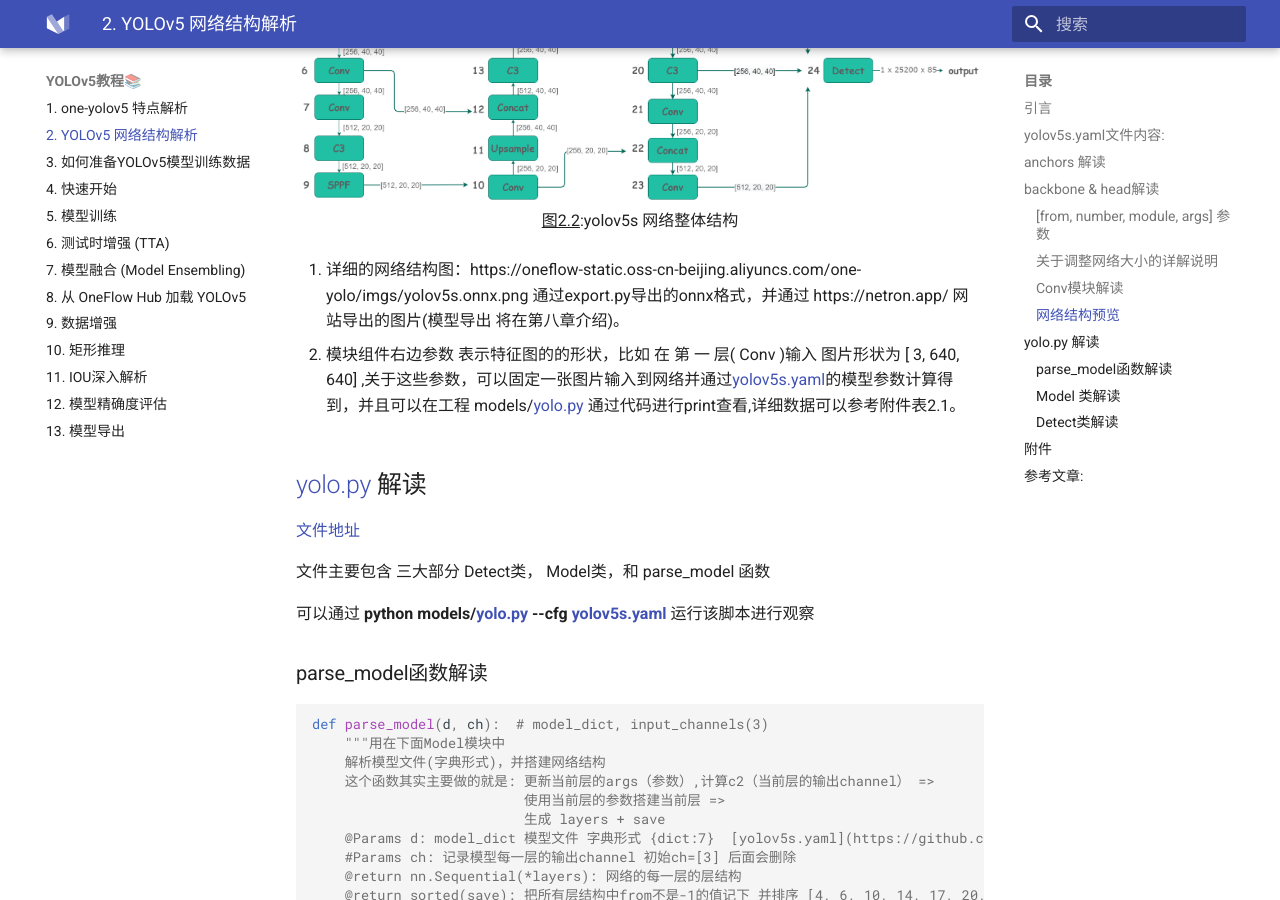
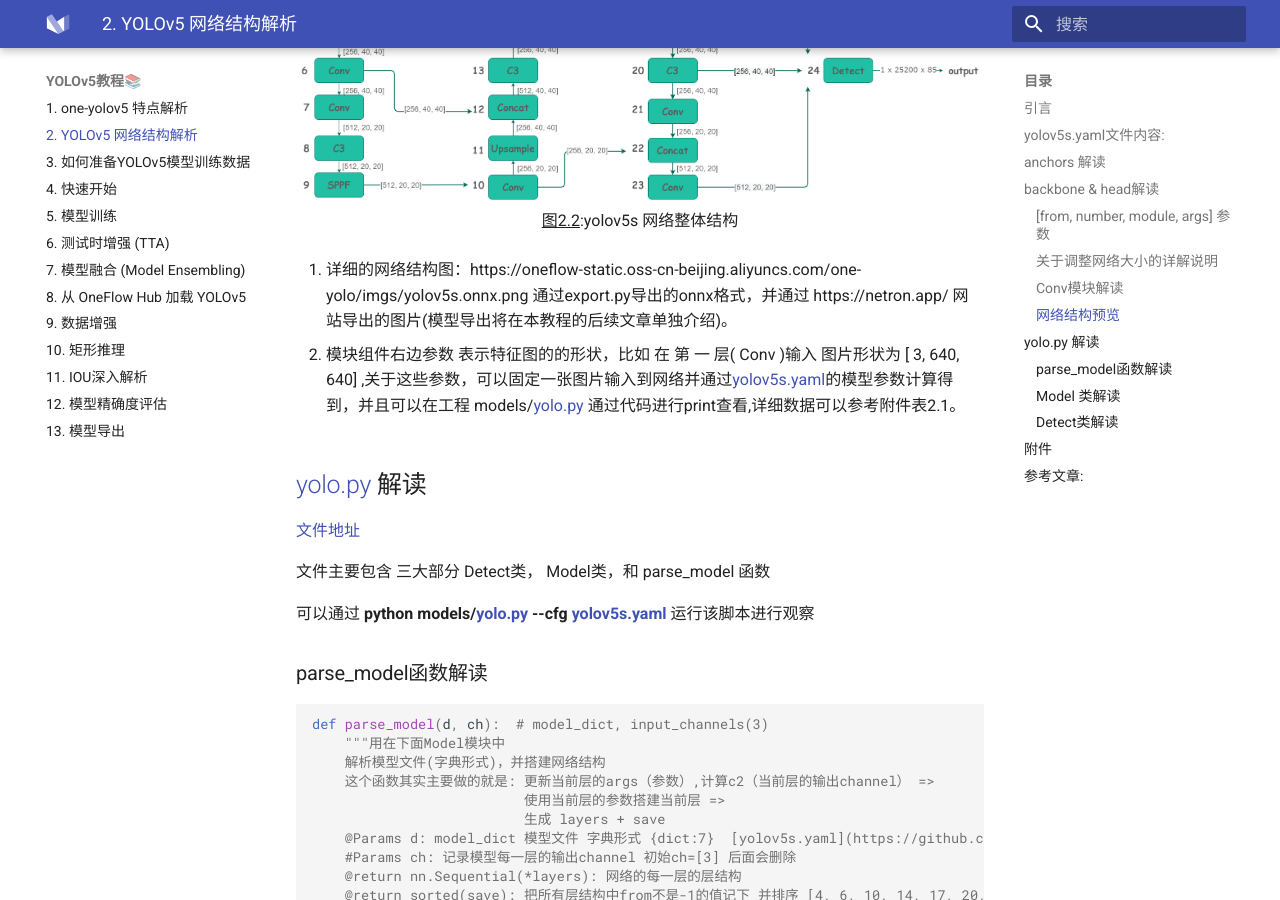
Before and after one commit to Oneflow-Inc/oneflow-yolo-doc, an MkDocs documentation site: the page built from docs/tutorials/01_chapter/yolov5_network_structure_analysis.md, in a window 1280 px wide and 900 px high, scrolled down 4181 px. Built offline with MkDocs 1.6.1 and Material for MkDocs 9.7.7, drawn with Linux system fonts in a browser that asks for light colours.

Commit message:
Update yolov5_network_structure_analysis.md

```diff
--- a/docs/tutorials/01_chapter/yolov5_network_structure_analysis.md
+++ b/docs/tutorials/01_chapter/yolov5_network_structure_analysis.md
@@ -164,7 +164,7 @@
 </p>
 
 1. 详细的网络结构图：https://oneflow-static.oss-cn-beijing.aliyuncs.com/one-yolo/imgs/yolov5s.onnx.png
-通过export.py导出的onnx格式，并通过 https://netron.app/ 网站导出的图片(模型导出 将在第八章介绍)。
+通过export.py导出的onnx格式，并通过 https://netron.app/ 网站导出的图片(模型导出将在本教程的后续文章单独介绍)。
 
 
 2. 模块组件右边参数 表示特征图的的形状，比如 在 第 一 层( Conv )输入 图片形状为 [ 3, 640, 640] ,关于这些参数，可以固定一张图片输入到网络并通过[yolov5s.yaml](https://github.com/Oneflow-Inc/one-yolov5/blob/main/models/yolov5s.yaml)的模型参数计算得到，并且可以在工程 models/[yolo.py](https://github.com/Oneflow-Inc/one-yolov5/blob/main/models/yolo.py) 通过代码进行print查看,详细数据可以参考附件表2.1。
```
